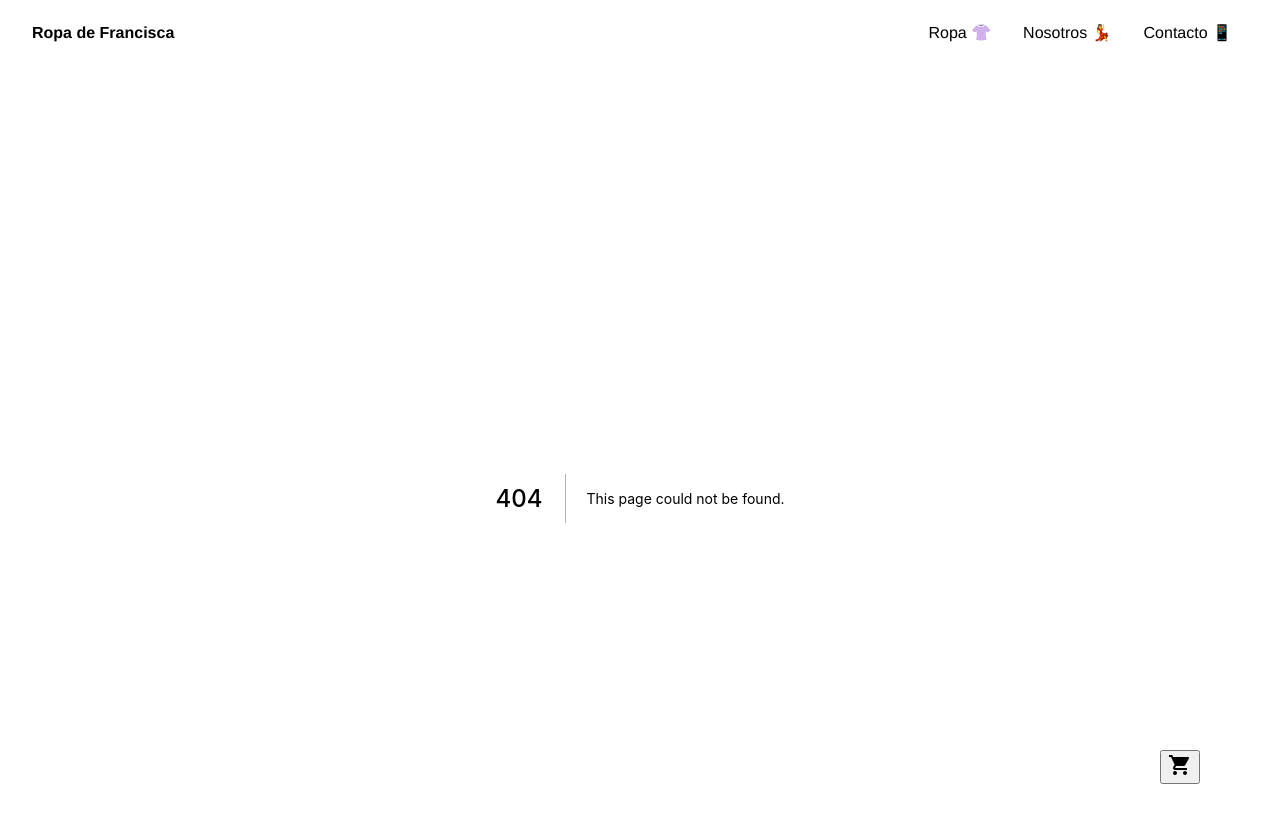
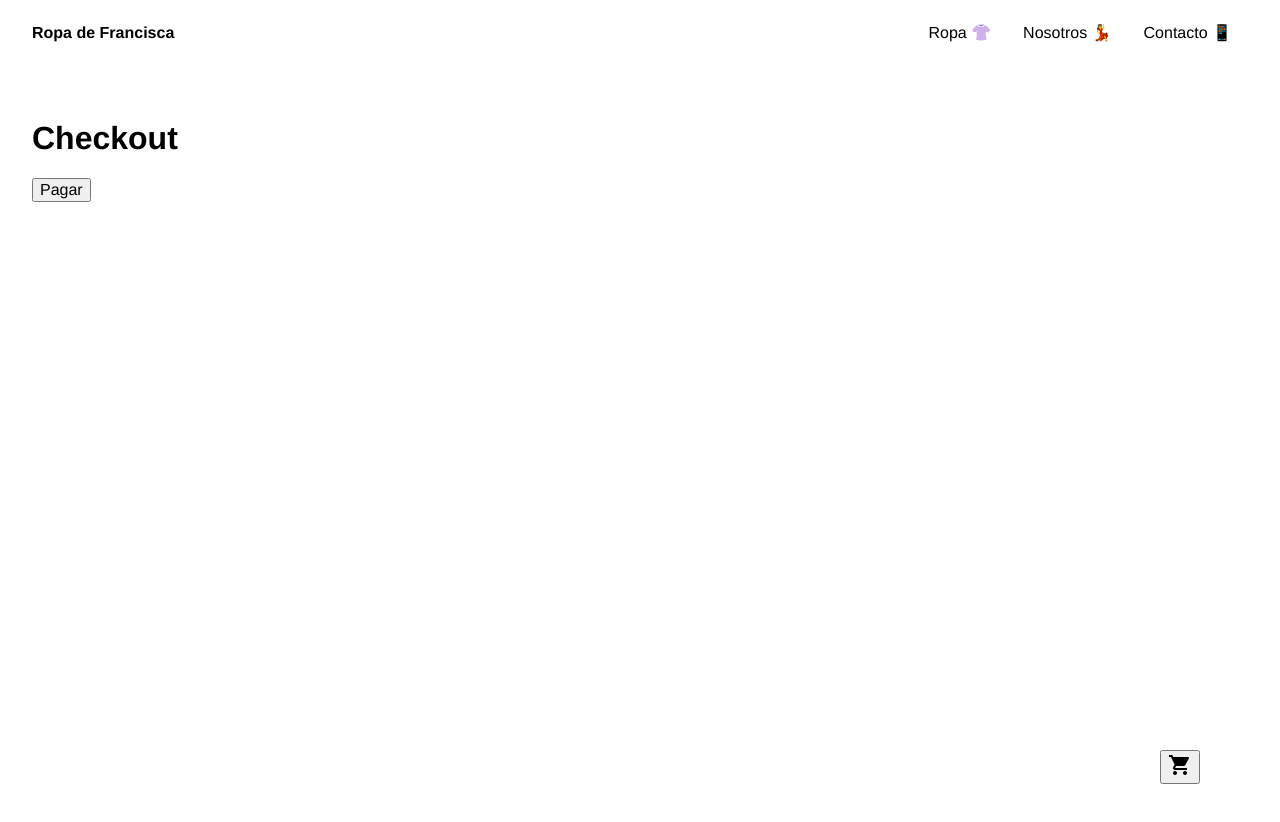
Before and after one commit to MarcoMacedoP/RopaDeFrancisca, a Next.js app: page /payments/checkout in a window 1280 px wide. Before the commit this address had no page. Shown: the top 822 px of the page. After the commit the page ends 800 px from the top, so only its background shows below. Built offline with nearby package versions, Linux system fonts and the light colour scheme.

Commit message:
added global state and cart

```diff
--- a/src/components/CartModal/index.tsx
+++ b/src/components/CartModal/index.tsx
@@ -1,8 +1,9 @@
 import * as React from "react";
 import { Modal, ModalProps } from "../Modal";
-import { GlobalContext } from "../../pages/_app";
+import { Button } from "../Button";
+import { useCart } from "../../hooks/useCart";
 export const CartModal: React.FC<ModalProps> = props => {
-  const { cart } = React.useContext(GlobalContext);
+  const { cart } = useCart();
   const cartIsEmpty = cart.length === 0;
   return (
     <Modal onClose={props.onClose} isOpen={props.isOpen}>
@@ -10,12 +11,15 @@ export const CartModal: React.FC<ModalProps> = props => {
       {cartIsEmpty ? (
         <p>¡Aún no agregas nada al carrito!</p>
       ) : (
-        cart.map(product => (
-          <div>
-            <p>{product.name}</p>
-            <p>{product.price}</p>
-          </div>
-        ))
+        <section>
+          {cart.map(product => (
+            <div>
+              <p>{product.name}</p>
+              <p>{product.price}</p>
+            </div>
+          ))}
+          <Button url="/payments/checkout" text="Proceder a pago" />
+        </section>
       )}
     </Modal>
   );
--- a/src/components/Product/index.tsx
+++ b/src/components/Product/index.tsx
@@ -1,6 +1,6 @@
 import * as React from "react";
 import { Button } from "../Button";
-import { GlobalContext } from "../../pages/_app";
+import { useCart } from "../../hooks/useCart";
 export type ProductProps = {
   name?: string;
   image?: string;
@@ -13,7 +13,7 @@ export const Product: React.FC<ProductProps> = ({
   name = "Example",
   price = "10.99"
 }) => {
-  const { addProductToCart, cart } = React.useContext(GlobalContext);
+  const { addProductToCart, cart } = useCart();
   const handleAddProductToCart = () => {
     addProductToCart({ smallDesc, name, price, image });
     console.log(cart);
--- /dev/null
+++ b/src/hooks/useCart.ts
@@ -0,0 +1,12 @@
+import * as React from "react";
+import { GlobalContext } from "../pages/_app";
+
+export function useCart() {
+  const { cart, addProductToCart } = React.useContext(GlobalContext);
+  const onAddProduct = product => {
+    addProductToCart(product);
+    console.log(cart);
+    localStorage.setItem("cart", JSON.stringify(cart));
+  };
+  return { cart, addProductToCart: onAddProduct };
+}
--- a/src/pages/_app.tsx
+++ b/src/pages/_app.tsx
@@ -7,18 +7,29 @@ export interface GlobalContextInterface {
   products: ProductProps[];
   addProductToCart: Function;
 }
+
 const initialState: GlobalContextInterface = {
   products: [],
   cart: [],
-  addProductToCart: (product: ProductProps) => {
-    initialState.cart.push(product);
-  }
+  addProductToCart: (product: ProductProps) => {}
 };
 export const GlobalContext = React.createContext(initialState);
 
 function App({ Component, pageProps }) {
+  const [globalState, setGlobalState] = React.useState(initialState);
+
+  React.useEffect(() => {
+    setGlobalState({
+      ...globalState,
+      cart: JSON.parse(localStorage.getItem("cart")) || []
+    });
+  }, []);
+  globalState.addProductToCart = product => {
+    setGlobalState({ ...globalState, cart: [...globalState.cart, product] });
+  };
+
   return (
-    <GlobalContext.Provider value={initialState}>
+    <GlobalContext.Provider value={globalState}>
       <Layout>
         <Component {...pageProps} />
       </Layout>
--- /dev/null
+++ b/src/pages/payments/checkout.tsx
@@ -0,0 +1,24 @@
+import * as React from "react";
+import { Button } from "../../components/Button";
+import { useCart } from "../../hooks/useCart";
+
+const Checkout = props => {
+  const { cart } = useCart();
+
+  return (
+    <>
+      <article>
+        <h1>Checkout</h1>
+        {cart.map(product => (
+          <div className="">
+            <p>{product.name}</p>
+            <p>{product.price}</p>
+          </div>
+        ))}
+        <Button text="Pagar" />
+      </article>
+    </>
+  );
+};
+
+export default Checkout;
```
